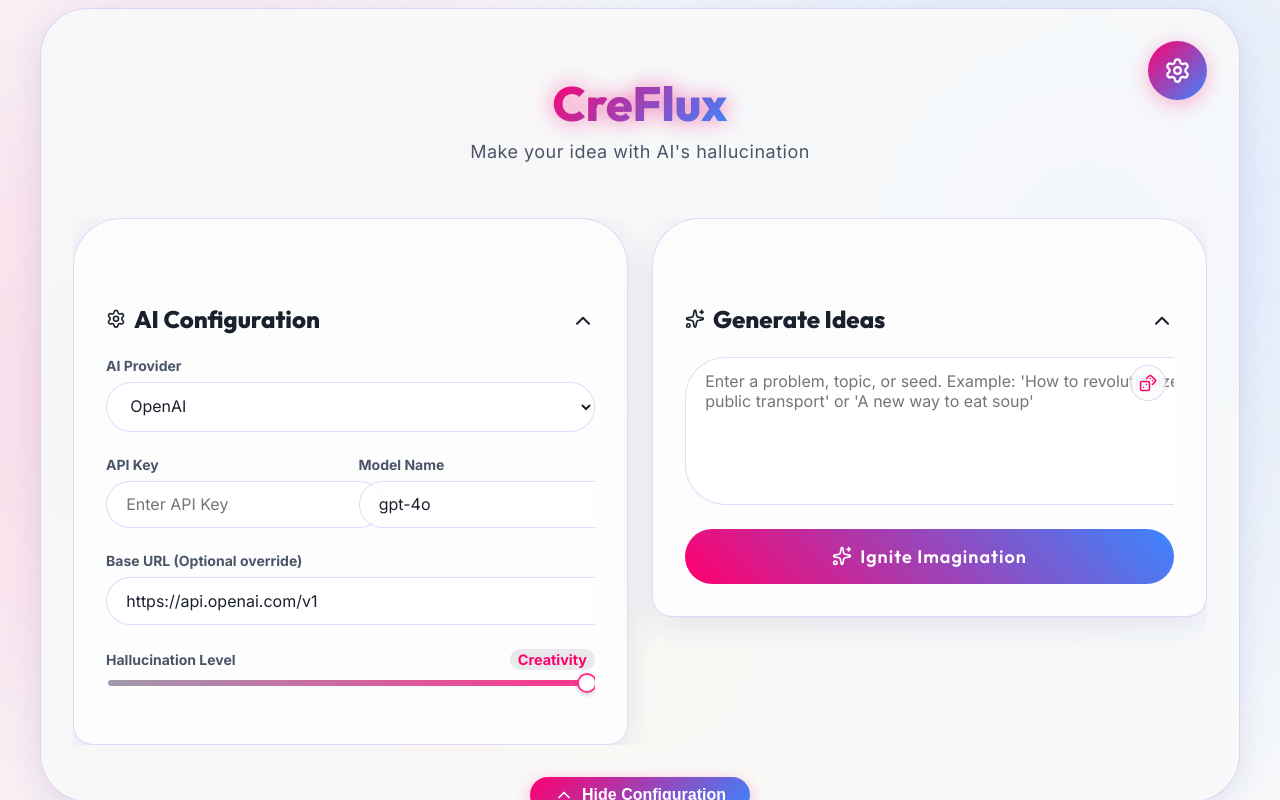
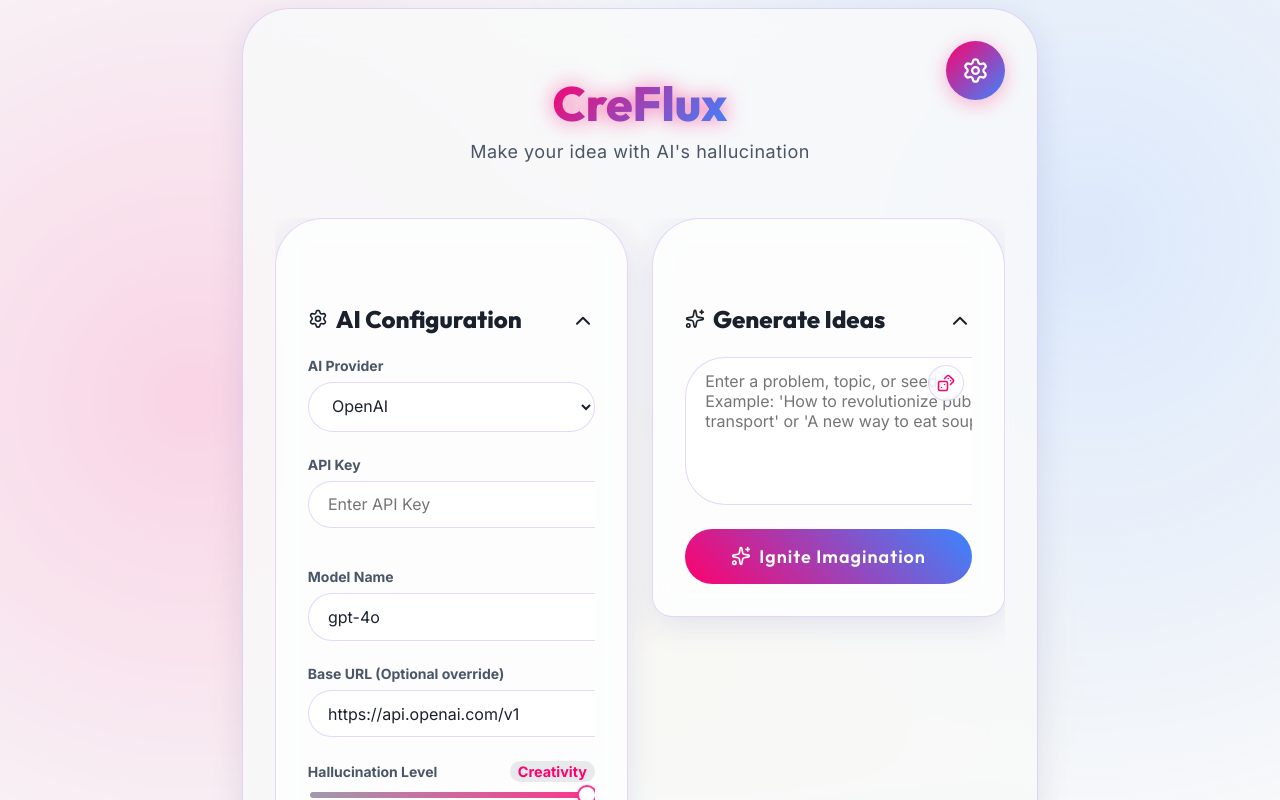
Before and after one commit to boriisyun-stack/CreFlux, a React (Vite) app: page / in a window 1280 px wide. Shown: the top 800 px of the page. Built offline with nearby package versions, Linux system fonts and the light colour scheme.

Commit message:
fix: refine grid layout for configuration inputs and master toggle

```diff
--- a/src/App.jsx
+++ b/src/App.jsx
@@ -63,12 +63,12 @@ const StickyHeader = styled('div', {
   flexDirection: 'column',
   gap: '$4',
   transition: 'all 0.3s ease',
-  paddingBottom: '3.5rem', // Increased to avoid toggle button overlapping content
+  paddingBottom: '4rem', // More breathing room for the bottom toggle button
 });
 
 const MasterToggleBtn = styled('button', {
   position: 'absolute',
-  bottom: '-12px', // Positioned slightly below the sticky header's bottom edge
+  bottom: '-16px', // Shifted lower to stay outside the panel border
   left: '50%',
   transform: 'translateX(-50%)',
   background: 'linear-gradient(135deg, $primary, $secondary)',
@@ -177,12 +177,9 @@ const FormGroup = styled('div', {
 });
 
 const FormRow = styled('div', {
-  display: 'flex',
-  flexWrap: 'wrap',
+  display: 'grid',
+  gridTemplateColumns: 'repeat(auto-fit, minmax(220px, 1fr))',
   gap: '$3',
-  '& > div': {
-    flex: '1 1 200px', // Allow them to grow and shrink, but wrap if below 200px
-  }
 });
 
 const Label = styled('label', {
```
